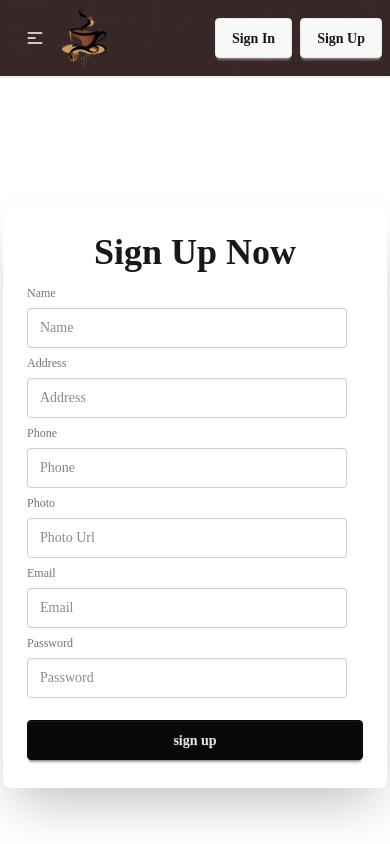
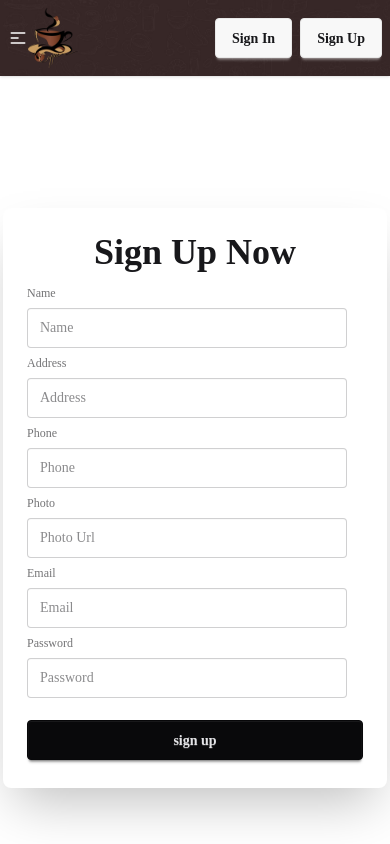
Before and after one commit to ShahadatHasan623/coffee-client-server, a React (Vite) app: page /signUp in a window 390 px wide. Shown: the top 844 px of the page. Built offline with nearby package versions, Linux system fonts and the light colour scheme; no server answers; a web font is replaced by a local one.

Commit message:
added dropdown nav btn nine

```diff
--- a/src/components/Header.jsx
+++ b/src/components/Header.jsx
@@ -7,7 +7,7 @@
     <div className="header-img navbar bg-base-100 shadow-sm lg:px-20 px-2">
       <div className="navbar-start">
         <div className="dropdown">
-          <div tabIndex={0} role="button" className="btn btn-ghost lg:hidden">
+          <div tabIndex={0} role="button" className="lg:hidden">
             <svg
               xmlns="http://www.w3.org/2000/svg"
               className="h-5 w-5 text-white"
```
